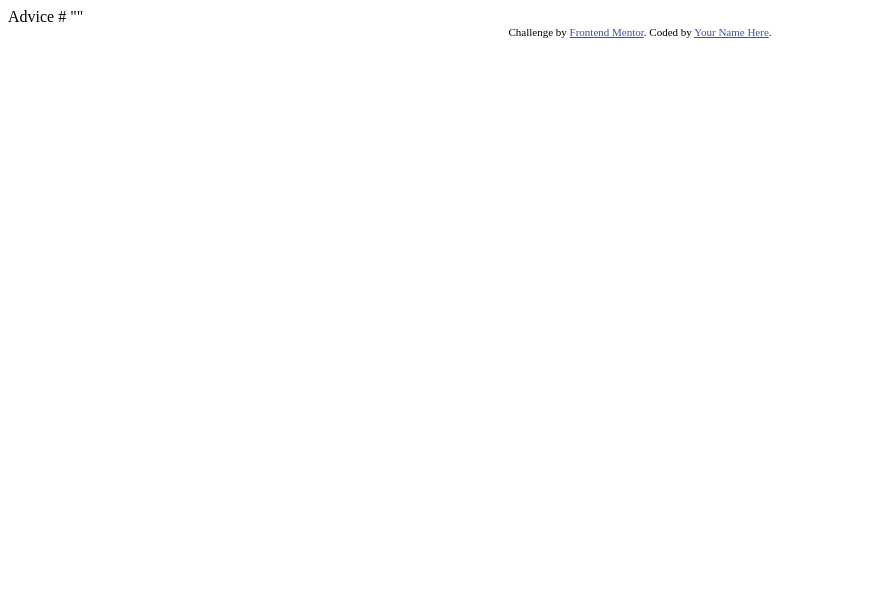
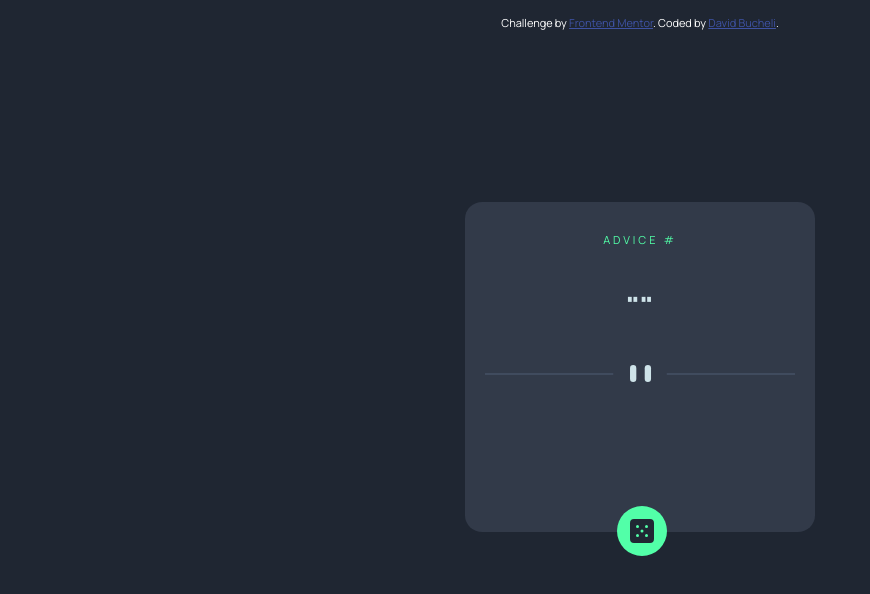
Before and after one commit to Dcuastumal/Advice-Generator-App, a plain HTML site: page index.html in a window 1280 px wide. Shown: the whole page, without its empty margins (0-870 px from the left). Drawn offline with Linux system fonts and the light colour scheme; no server answers.

Commit message:
final commit

```diff
--- /dev/null
+++ b/assets/css/big-mobile.css
@@ -0,0 +1,29 @@
+@import url(./index.css);
+
+.box-advices {
+    width: 600px;
+    height: 600px;
+}
+
+#number-advices {
+    font-size: 20px;
+    margin-top: 30px;
+    margin-bottom: 30px;
+}
+
+#random-advices {
+    font-size: 40px;
+    margin-bottom: 30px;
+}
+
+.icon-dice {
+    width: 100px;
+    height: 100px;
+    bottom: -50px;
+    right: 245px;
+}
+
+.icon-dice img {
+   margin: 25px auto;
+   width: 50px;
+}
--- /dev/null
+++ b/assets/css/index.css
@@ -0,0 +1,26 @@
+@import url(./main.css);
+
+:root {
+                    /* Colors */
+    /* Primary*/
+    --Light-Cyan: hsl(193, 38%, 86%);
+    --Neon-Green: hsl(150, 100%, 66%);
+
+    /* Neutral*/
+    --Grayish-Blue: hsl(217, 19%, 38%);
+    --Dark-Grayish-Blue: hsl(217, 19%, 24%);
+    --Dark-Blue: hsl(218, 23%, 16%);
+
+                    /* Fonts */
+}
+
+* {
+    box-sizing: border-box;
+    margin: 0;
+    padding: 0;
+}
+
+body {
+    background-color: var(--Dark-Blue);
+    font-family: 'Manrope', sans-serif;
+}
--- /dev/null
+++ b/assets/css/laptop.css
@@ -0,0 +1,29 @@
+@import url(./index.css);
+
+.box-advices {
+    width: 800px;
+    height: 500px;
+}
+
+#number-advices {
+    font-size: 20px;
+    margin-top: 30px;
+    margin-bottom: 30px;
+}
+
+#random-advices {
+    font-size: 40px;
+    margin-bottom: 30px;
+}
+
+.icon-dice {
+    width: 100px;
+    height: 100px;
+    bottom: -50px;
+    right: 345px;
+}
+
+.icon-dice img {
+   margin: 25px auto;
+   width: 50px;
+}
--- /dev/null
+++ b/assets/css/main.css
@@ -0,0 +1,66 @@
+.body-box {
+    display: flex;
+    justify-content: center;
+    position: absolute;
+    top: 50%;
+    transform: translate(0, -60%);
+    width: 100%;
+    height: auto;
+}
+
+.box-advices {
+    position: relative;
+    width: 350px;
+    min-height: 330px;
+    display: flex;
+    flex-direction: column;
+    flex-wrap: nowrap;
+    background-color: var(--Dark-Grayish-Blue);
+    text-align: center;
+    border-radius: 5%;
+}
+
+#number-advices {
+    font-weight: 200;
+    font-size: 11px;
+    letter-spacing: 3px;
+    margin-bottom: 10px;
+    padding-top: 30px;
+    padding-bottom: 30px;
+    color: var(--Neon-Green);
+}
+
+#random-advices {
+    font-size: 28px;
+    font-weight: 800;
+    margin-bottom: 10px;
+    color: var(--Light-Cyan);
+}
+
+.pattern-divider-mobile{
+    margin: 30px 20px 40px 20px;
+}
+
+.icon-dice {
+    position: absolute;
+    margin-top: 10px;
+    width: 50px;
+    height: 50px;
+    bottom: -24px;
+    right: 148px;
+    border-radius: 50%;
+    background-color: var(--Neon-Green);
+}
+
+.icon-dice img {
+    margin: 13px auto;
+}
+
+.attribution-p {
+    margin-top: 15px;
+    color: white;
+}
+
+.attribution-p a {
+    color: rgb(157, 197, 243);
+}
--- /dev/null
+++ b/assets/js/main.js
@@ -0,0 +1,18 @@
+const api = "https://api.adviceslip.com/advice";
+
+async function loadRandomAdvice() {
+    const response = await fetch(api);
+    const data = await response.json();
+
+    if (response.status !== 200) {
+        spanError.innerHTML = "Hubo un error" + response.status;
+    } else {
+        const idNumber = document.getElementById('id-number');
+        const apiAdvice = document.getElementById('span-random-advices');
+
+        idNumber.innerHTML = data.slip.id;
+        apiAdvice.innerHTML = data.slip.advice;
+    }
+}
+
+loadRandomAdvice();
--- a/index.html
+++ b/index.html
@@ -6,23 +6,43 @@
 
   <link rel="icon" type="image/png" sizes="32x32" href="./images/favicon-32x32.png">
 
+  <link rel="preconnect" href="https://fonts.googleapis.com">
+  <link rel="preconnect" href="https://fonts.gstatic.com" crossorigin>
+  <link href="https://fonts.googleapis.com/css2?family=Manrope:wght@400;800&display=swap" rel="stylesheet">
+
+  <link rel="stylesheet" href="./assets/css/index.css">
+  <link rel="stylesheet" href="./assets/css/big-mobile.css" media="screen and (min-width:720px) and (min-height: 1280px)">
+  <link rel="stylesheet" href="./assets/css/laptop.css" media="screen and (min-width:1366px) and (min-height: 768px)">
+
+
   <title>Frontend Mentor | Advice generator app</title>
 
-  <!-- Feel free to remove these styles or customise in your own stylesheet 👍 -->
   <style>
     .attribution { font-size: 11px; text-align: center; }
     .attribution a { color: hsl(228, 45%, 44%); }
   </style>
 </head>
 <body>
+  <div class="body-box">
+    <article class="box-advices">
 
-  Advice #<!-- Advice ID goes here -->
+      <p id="number-advices">ADVICE #<span id="id-number"></span></p>
 
-  "<!-- Advice text goes here -->"
+      <p id="random-advices">"<span id="span-random-advices"></span>"</p>
 
-  <div class="attribution">
-    Challenge by <a href="https://www.frontendmentor.io?ref=challenge" target="_blank">Frontend Mentor</a>.
-    Coded by <a href="#">Your Name Here</a>.
+      <img class="pattern-divider-mobile" src="./images/pattern-divider-mobile.svg" alt="pattern-divider-mobile">
+
+      <div class="icon-dice">
+        <img src="./images/icon-dice.svg" alt="icon">
+      </div>
+    </article>
   </div>
+
+  <footer class="attribution">
+    <p class="attribution-p">Challenge by <a href="https://www.frontendmentor.io?ref=challenge" target="_blank">Frontend Mentor</a>.
+    Coded by <a href="https://github.com/Dcuastumal">David Bucheli</a>.</p>
+  </footer>
+
+  <script src="./assets/js/main.js"></script>
 </body>
 </html>
--- a/style-guide.md
+++ /dev/null
@@ -1,32 +0,0 @@
-# Front-end Style Guide
-
-## Layout
-
-The designs were created to the following widths:
-
-- Mobile: 375px
-- Desktop: 1440px
-
-## Colors
-
-### Primary
-
-- Light Cyan: hsl(193, 38%, 86%)
-- Neon Green: hsl(150, 100%, 66%)
-
-### Neutral
-
-- Grayish Blue: hsl(217, 19%, 38%)
-- Dark Grayish Blue: hsl(217, 19%, 24%)
-- Dark Blue: hsl(218, 23%, 16%)
-
-## Typography
-
-### Body Copy
-
-- Font size (quote): 28px
-
-### Font
-
-- Family: [Manrope](https://fonts.google.com/specimen/Manrope)
-- Weights: 800
```
Also changed, not shown: README-template.md (deleted), design/active-states.jpg (deleted), design/desktop-design.jpg (deleted), design/desktop-preview.jpg (deleted), design/mobile-design.jpg (deleted).
